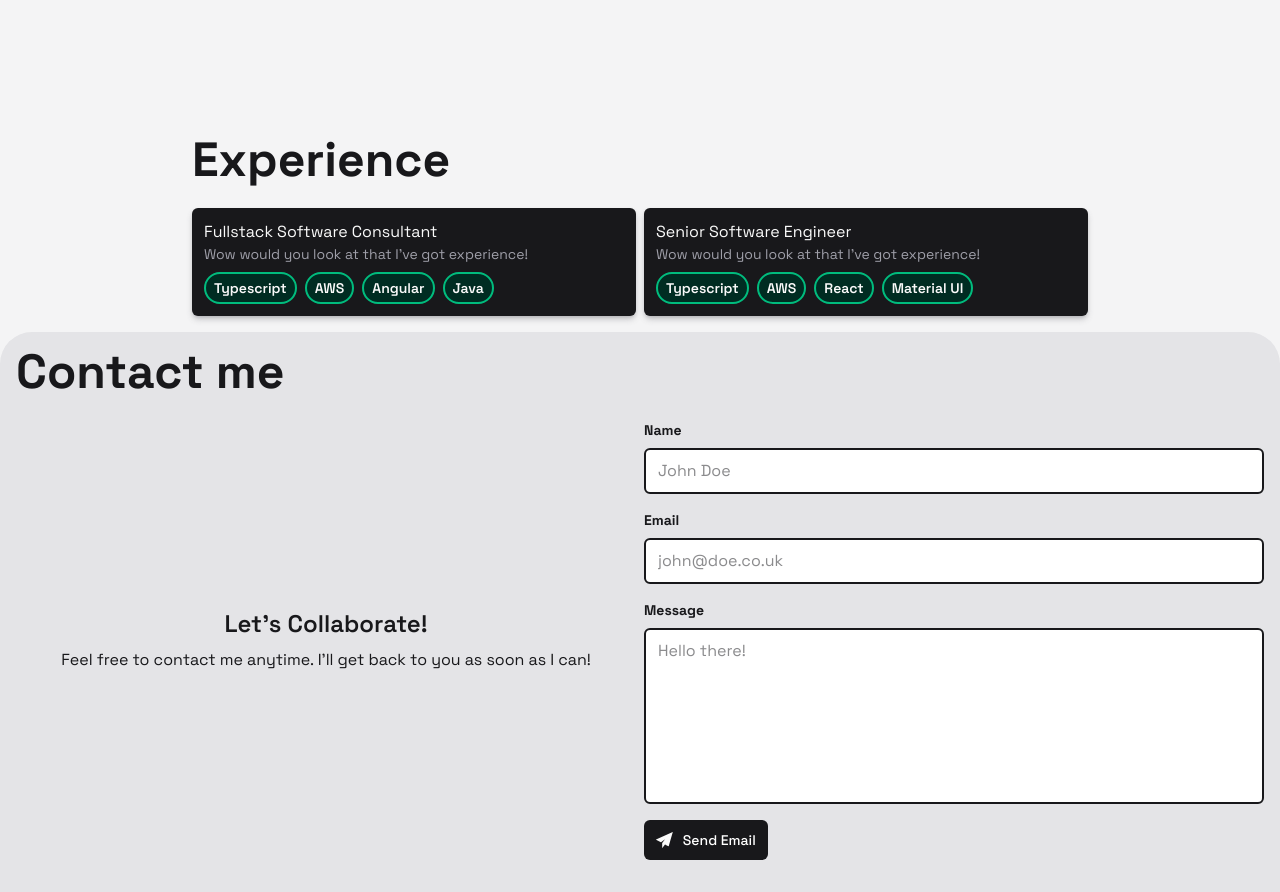
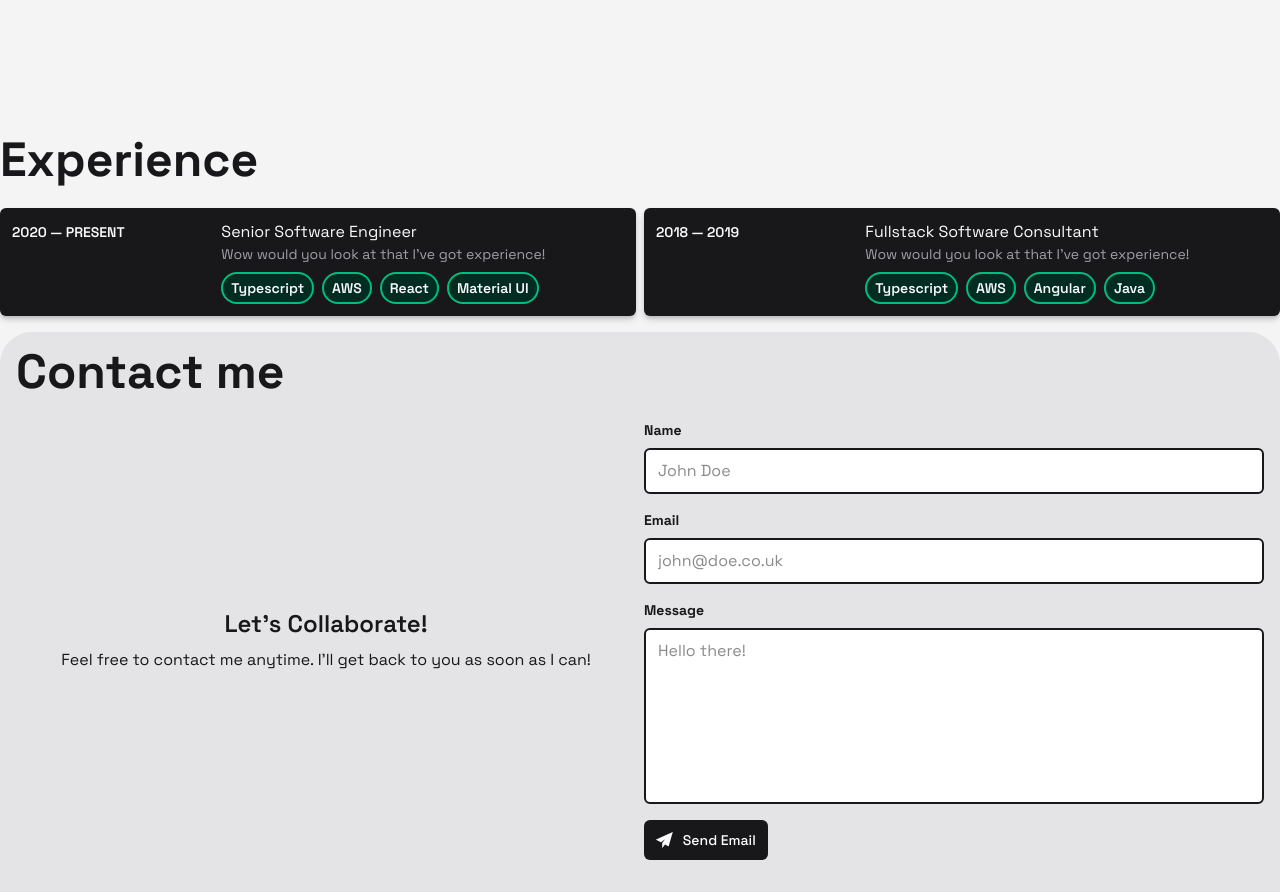
Before and after one commit to scottjoe1996/portfolio, a Next.js app: page / in a window 1280 px wide. Shown: the part 1200-2092 px from the top of the page. Built offline with nearby package versions, Linux system fonts and the light colour scheme; no server answers.

Commit message:
added duration to experience cards

```diff
--- a/components/sections/experience/experience-card.tsx
+++ b/components/sections/experience/experience-card.tsx
@@ -1,18 +1,27 @@
 import React from "react";
+
+interface Duration {
+  startYear: number;
+  endYear?: number;
+}
 
 interface ExperienceCardProps {
   role: string;
   description: string;
   skillsGained: string[];
+  duration: Duration;
 }
 
 const ExperienceCard: React.FC<ExperienceCardProps> = ({
   role,
   description,
   skillsGained,
+  duration,
 }) => {
   return (
-    <div className="bg-foreground flex-[1] rounded-md p-3 text-zinc-50 shadow-md shadow-zinc-600/30">
+    <div className="bg-foreground flex flex-[1] flex-row gap-2 rounded-md p-3 text-zinc-50 shadow-md shadow-zinc-600/30">
+      <p className="flex-1/3 text-sm leading-6 font-semibold text-nowrap">{`${duration.startYear} — ${duration.endYear ?? "PRESENT"}`}</p>
+      <div className="flex-2/3">
         <p>{role}</p>
         <p className="mb-2 text-sm text-zinc-400">{description}</p>
         <div className="flex gap-2">
@@ -26,6 +35,7 @@ const ExperienceCard: React.FC<ExperienceCardProps> = ({
           ))}
         </div>
       </div>
+    </div>
   );
 };
 
--- a/components/sections/experience/experience-section.tsx
+++ b/components/sections/experience/experience-section.tsx
@@ -4,18 +4,20 @@ import ExperienceCard from "./experience-card";
 
 const ExperienceSection: React.FC = () => {
   return (
-    <section id="experience" className="mb-4 w-full max-w-4xl">
+    <section id="experience" className="mb-4 w-full max-w-7xl">
       <SectionHeading title="Experience" />
       <div className="flex flex-wrap justify-between gap-2">
+        <ExperienceCard
+          role="Senior Software Engineer"
+          description="Wow would you look at that I've got experience!"
+          skillsGained={["Typescript", "AWS", "React", "Material UI"]}
+          duration={{ startYear: 2020 }}
+        />
         <ExperienceCard
           role="Fullstack Software Consultant"
           description="Wow would you look at that I've got experience!"
           skillsGained={["Typescript", "AWS", "Angular", "Java"]}
-        />
-        <ExperienceCard
-          role="Senior Software Engineer"
-          description="Wow would you look at that I've got experience!"
-          skillsGained={["Typescript", "AWS", "React", "Material UI"]}
+          duration={{ startYear: 2018, endYear: 2019 }}
         />
       </div>
     </section>
```
Lines whose indentation alone changed are shown as unchanged.
